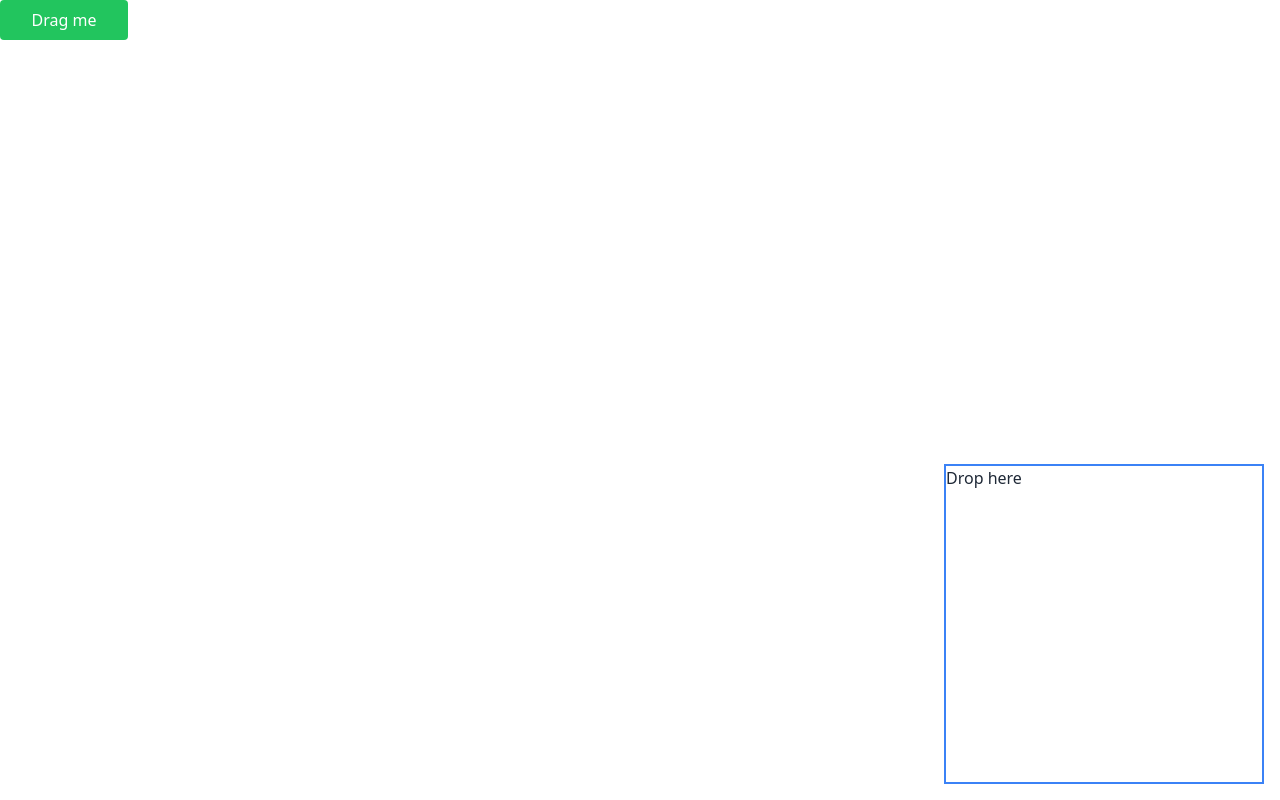
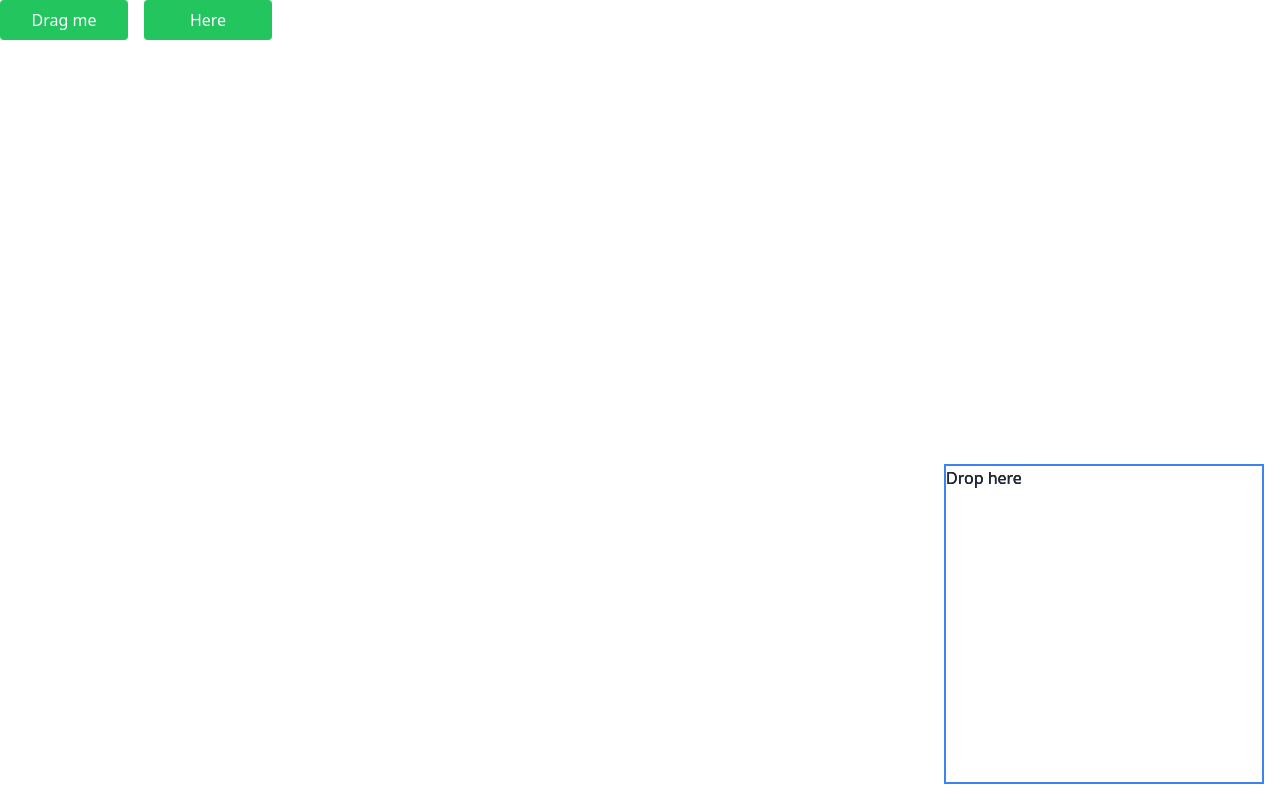
Before and after one commit to harshraj1512/dragdrop, a React (Vite) app in the folder Frontend/: page / in a window 1280 px wide. Built offline with nearby package versions, Linux system fonts and the light colour scheme.

Commit message:
multiple drag button

```diff
--- a/Frontend/src/App.jsx
+++ b/Frontend/src/App.jsx
@@ -6,23 +6,52 @@ import Droppable from "./components/Droppable"
 
 
 function App() {
-  const [isDropped, setIsDropped] = useState(false);
-  const draggableMarkup = (
-    <Draggable>Drag me</Draggable>
-  );
+  const containers = ['A', 'B', 'C'];
+  const [parent, setParent] = useState({
+    draggable1: null,
+    draggable2: null,
+  });
+  // const draggableMarkup = (
+  //   <Draggable id="draggable">Drag me</Draggable>
+  // );
+
+  function handleDragEnd(event) {
+    const { over, active } = event;
+
+
+    setParent((prev) => ({
+      ...prev,
+      [active.id]: over ? over.id : null,
+    }));
+  }
   return (
     <DndContext onDragEnd={handleDragEnd}>
-      {!isDropped ? draggableMarkup : null}
-      <Droppable>
-        {isDropped ? draggableMarkup : 'Drop here'}
-      </Droppable>
+      <div className="space-x-4">
+      {parent.draggable1 === null && (
+        <Draggable id="draggable1">Drag me</Draggable>
+      )}
+      {parent.draggable2 === null && (
+        <Draggable id="draggable2">Here</Draggable>
+      )}
+      </div>
+      {containers.map((id) => (
+        // We updated the Droppable component so it would accept an `id`
+        // prop and pass it to `useDroppable`
+        <Droppable key={id} id={id}>
+          {parent.draggable1 === id && (
+            <Draggable id="draggable1">Drag me</Draggable>
+          )}
+          {parent.draggable2 === id && (
+            <Draggable id="draggable2">Here</Draggable>
+          )}
+          {parent.draggable1 !== id &&
+            parent.draggable2 !== id &&
+            "Drop here"}
+        </Droppable>
+      ))}
     </DndContext>
   );
-  function handleDragEnd(event) {
-    if (event.over && event.over.id === 'droppable') {
-      setIsDropped(true);
-    }
-  }
+
 }
 
 export default App
--- a/Frontend/src/components/Draggable.jsx
+++ b/Frontend/src/components/Draggable.jsx
@@ -3,7 +3,7 @@ import { useDraggable } from '@dnd-kit/core'
 
 function Draggable(props) {
     const {attributes, listeners, setNodeRef, transform} = useDraggable({
-        id: 'draggable',
+        id: props.id,
     });
     const style = transform ? {
         transform: `translate3d(${transform.x}px, ${transform.y}px, 0)`,
--- a/Frontend/src/components/Droppable.jsx
+++ b/Frontend/src/components/Droppable.jsx
@@ -7,8 +7,8 @@ function Droppable(props) {
   });
 
   const style = isOver
-    ? "border-2 border-blue-500 bg-white w-80 h-80"
-    : "border-2 border-blue-500 bg-white w-80 h-80";
+    ? "border-2 border-blue-500 w-80 h-80"
+    : "border-2 border-blue-500  w-80 h-80";
 
   return (
     <div ref={setNodeRef} className={`${style} absolute bottom-0 right-0 m-4`}>
```
